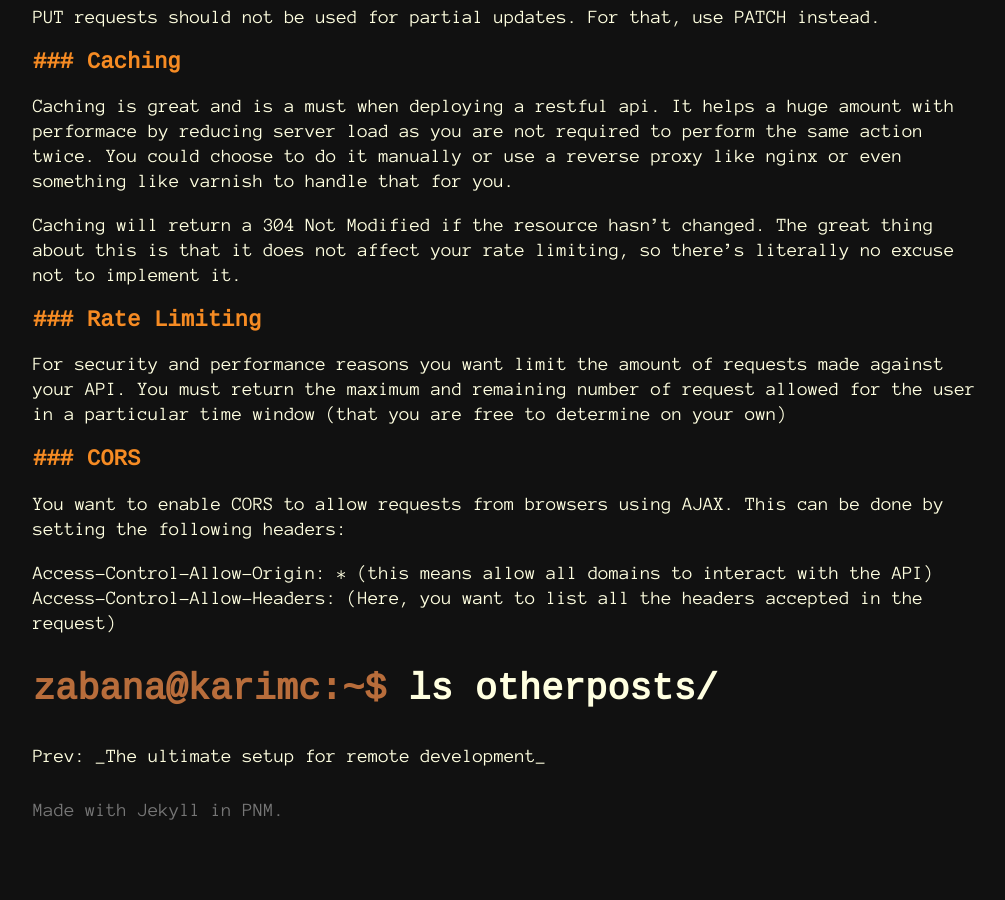
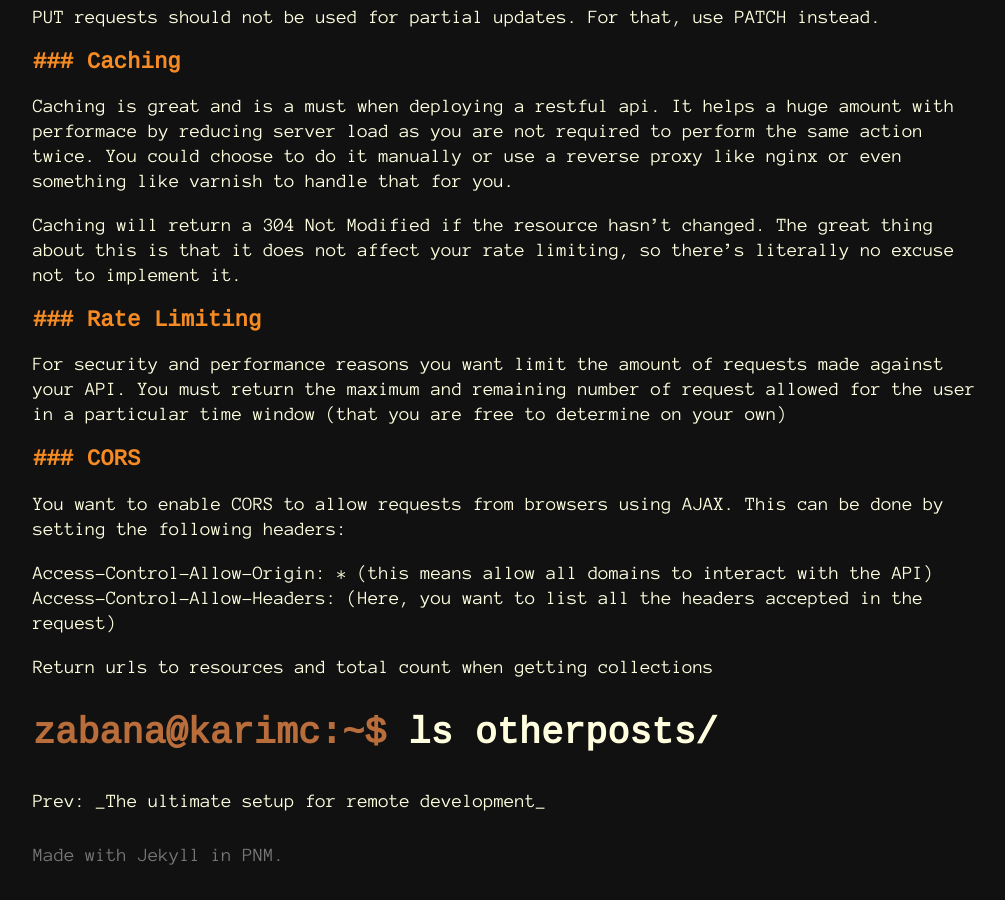
Before and after one commit to Zabanaa/zabanaa.github.io, a Jekyll site: the page built from _posts/2017-02-10-the-recipe-to-a-great-restful-api.md, in a window 1280 px wide and 900 px high, scrolled down 1837 px. Shown: the whole window, without its empty margins (15-1020 px from the left). Built offline with Jekyll 4.4.1, drawn with Linux system fonts in a browser that asks for light colours; before the commit the page ends 2693 px from its top, so only the background shows below that.

Commit message:
edit restful post

```diff
--- a/_posts/2017-02-10-the-recipe-to-a-great-restful-api.md
+++ b/_posts/2017-02-10-the-recipe-to-a-great-restful-api.md
@@ -94,3 +94,5 @@ Access-Control-Allow-Origin: * (this means allow all domains to interact with
 the API)
 Access-Control-Allow-Headers: (Here, you want to list all the headers accepted
 in the request)
+
+Return urls to resources and total count when getting collections
```
